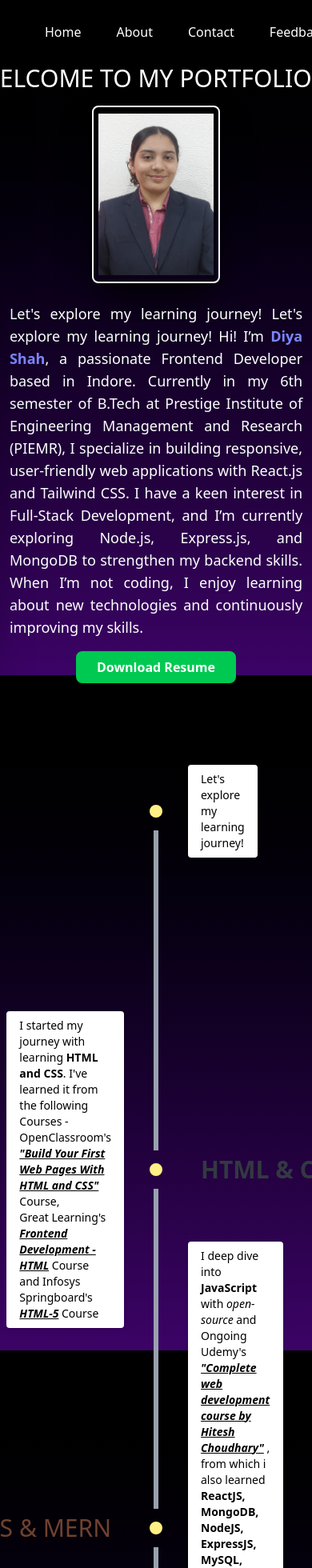
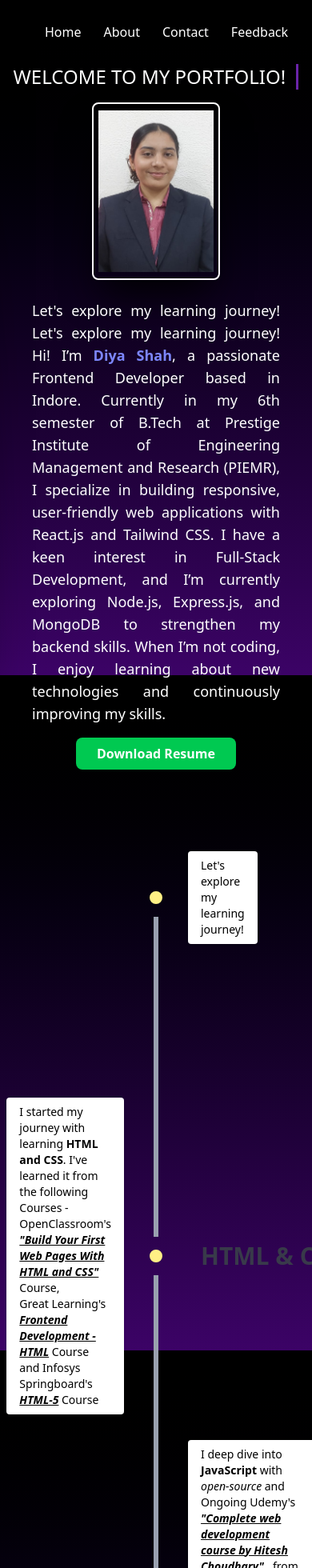
Before and after one commit to diyashah26/MyPortfolio, a React (Vite) app: page / in a window 390 px wide. Shown: the top 1960 px of the page at 80% size. Built offline with nearby package versions, Linux system fonts and the light colour scheme.

Commit message:
website mobile screen responsiveness

```diff
--- a/src/components/about/About.jsx
+++ b/src/components/about/About.jsx
@@ -172,7 +172,7 @@ function About() {
             }
           `}
         >
-          <div className="bg-white rounded shadow text-black text-sm px-4 py-2 w-full sm:w-60 sm:text-base md:w-70 md:p-3 md:text-lg">
+          <div className="bg-white rounded shadow text-black text-sm px-4 py-2 w-40 sm:w-60 sm:text-base md:w-70 md:p-3 md:text-lg">
             I deep dive into <span className="font-bold">JavaScript</span> with{" "}
             <span className="italic">open-source</span> and Ongoing Udemy's{" "}
             <a
@@ -183,7 +183,7 @@ function About() {
             </a>{" "}
             {", "} from which i also learned{" "}
             <span className="font-bold">
-              ReactJS, MongoDB, NodeJS, ExpressJS, MySQL, TailwindCSS and
+              MERN Stack, MySQL, TailwindCSS and
               Bootstrap
             </span>
             . Other than that, I've attended a workshop in IIT Indore for{" "}
--- a/src/components/header/Navbar.jsx
+++ b/src/components/header/Navbar.jsx
@@ -27,7 +27,7 @@ function Navbar() {
           <div className="flex justify-between items-center h-16 text-gray-400   mt-2">
             {/* Horizontal Nav Links (visible when not scrolled) */}
             {!scrolled && (
-              <ul className="flex text-white space-x-7 ml-6 md:space-x-70 md:ml-25">
+              <ul className="flex text-white space-x-3 ml-6 md:space-x-70 md:ml-25">
                 <li>
                   <a
                     href="#home"
--- a/src/components/home/Home.jsx
+++ b/src/components/home/Home.jsx
@@ -12,7 +12,7 @@ function Home() {
 
   return (
     <div className="mt-20 flex flex-col items-center justify-center">
-      <h1 className="typing-text text-3xl sm:text-6xl md:text-7xl lg:text-7xl font-sans font-extralight text-white">
+      <h1 className="typing-text text-2xl sm:text-6xl md:text-7xl lg:text-7xl font-sans font-extralight text-white">
         WELCOME TO MY PORTFOLIO!
       </h1>
 
```
